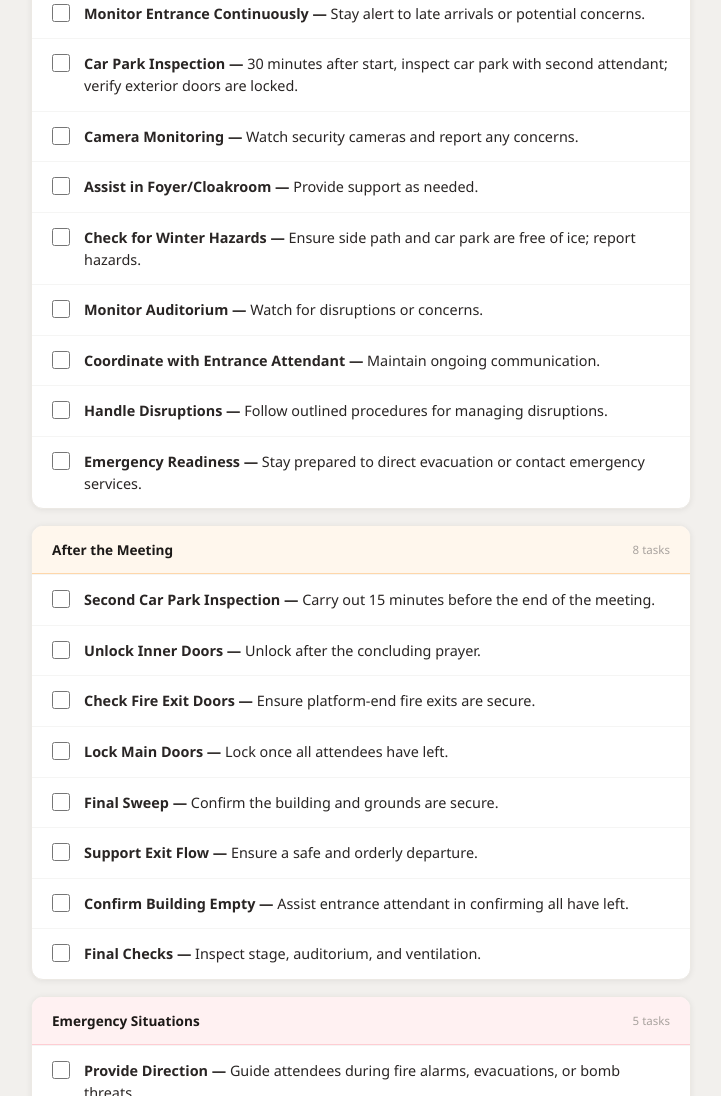
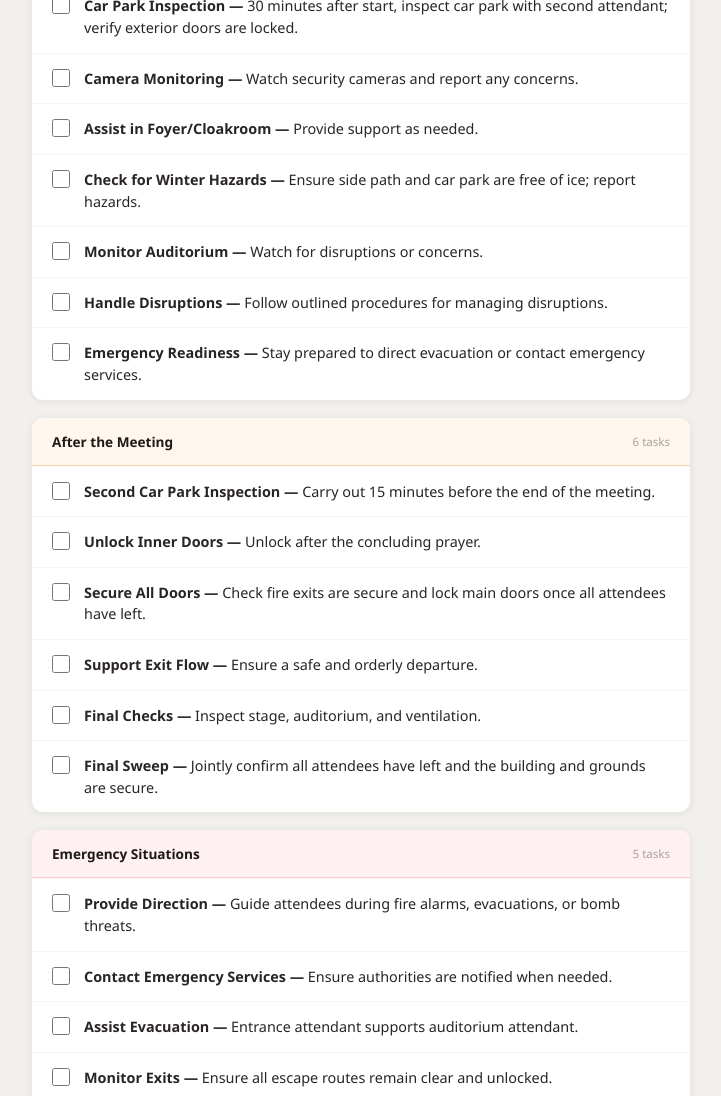
Before and after one commit to process5x1/Duty-Attendants-Checklist, a plain HTML site: page index.html in a window 1280 px wide. Shown: the part 1704-2800 px from the top of the page, without its empty margins (279-1000 px from the left). Drawn offline with Linux system fonts and the light colour scheme.

Commit message:
Combine similar points — 40 tasks down to 35

```diff
--- a/index.html
+++ b/index.html
@@ -168,8 +168,7 @@
     { text: "Main Door — Open the main door and use fob to turn off the alarm.",                                                             role: "both",       phase: "before" },
     { text: "Lights & Emergency Door — Turn on all lights and check the emergency door is not blocked.",                                     role: "both",       phase: "before" },
     { text: "Car Park — Make sure the car park is being used properly.",                                                                     role: "both",       phase: "before", diagram: "carpark" },
-    { text: "Assess Intentions — Kindly determine the intentions of unknown persons or those with past concerns.",                           role: "entrance",   phase: "before" },
-    { text: "Deny Entry if Needed — Do not allow entry to aggressive or intoxicated individuals.",                                           role: "entrance",   phase: "before" },
+    { text: "Entry Management — Assess intentions of unknown persons; deny access to anyone aggressive or intoxicated.",                     role: "entrance",   phase: "before" },
     { text: "Coordinate with Auditorium Attendant — Establish a communication plan before the meeting.",                                     role: "entrance",   phase: "before" },
     { text: "Prepare Equipment — Ensure a torch is available for car park inspections.",                                                     role: "entrance",   phase: "before" },
     { text: "Warm Welcome — Greet attendees warmly and help newcomers find seating.",                                                        role: "auditorium", phase: "before" },
@@ -177,10 +176,10 @@
     { text: "Check Auditorium Conditions — Inspect stage, heating, and ventilation.",                                                        role: "auditorium", phase: "before" },
 
     // ── Before, During & After ───────────────────────────────────────────────
-    { text: "Entrance Monitor — Stay at the entrance and watch those approaching.",                                                          role: "entrance",   phase: "before-during-after" },
+    { text: "Entrance Monitor — Stay alert at all times; watch for late arrivals, approaching individuals, and potential concerns.",         role: "entrance",   phase: "before-during-after" },
     { text: "Unattended Entrance — Lock the door or get another EA to cover; never leave it empty.",
              note: "Never use a door stopper as a substitute — the door must be locked or actively monitored.",                             role: "entrance",   phase: "before-during-after" },
-    { text: "Maintain Communication — Keep each other informed of any concerns.",                                                            role: "both",       phase: "before-during-after" },
+    { text: "Maintain Communication — Keep each other informed of concerns throughout the meeting.",                                         role: "both",       phase: "before-during-after" },
     { text: "Observe Behaviour — Watch for signs of distress, intoxication, or aggression.",                                                role: "both",       phase: "before-during-after" },
     { text: "Follow Security Protocols — Apply Handling Disruptions and Serious Security Concerns procedures.",                             role: "both",       phase: "before-during-after" },
     { text: "Stay Visible and Approachable — Maintain a calm, reassuring presence.",                                                        role: "both",       phase: "before-during-after" },
@@ -188,25 +187,21 @@
     // ── During ──────────────────────────────────────────────────────────────
     { text: "Inner Door — Close the inner door 5 minutes after the meeting starts.",
              note: "Outer doors must remain unlocked at all times for emergency access.",                                                   role: "entrance",   phase: "during" },
-    { text: "Monitor Entrance Continuously — Stay alert to late arrivals or potential concerns.",                                            role: "entrance",   phase: "during" },
     { text: "Car Park Inspection — 30 minutes after start, inspect car park with second attendant; verify exterior doors are locked.",       role: "entrance",   phase: "during" },
     { text: "Camera Monitoring — Watch security cameras and report any concerns.",                                                           role: "entrance",   phase: "during" },
     { text: "Assist in Foyer/Cloakroom — Provide support as needed.",                                                                       role: "entrance",   phase: "during" },
     { text: "Check for Winter Hazards — Ensure side path and car park are free of ice; report hazards.",                                    role: "entrance",   phase: "during" },
     { text: "Monitor Auditorium — Watch for disruptions or concerns.",                                                                      role: "auditorium", phase: "during" },
-    { text: "Coordinate with Entrance Attendant — Maintain ongoing communication.",                                                         role: "auditorium", phase: "during" },
     { text: "Handle Disruptions — Follow outlined procedures for managing disruptions.",                                                     role: "auditorium", phase: "during" },
     { text: "Emergency Readiness — Stay prepared to direct evacuation or contact emergency services.",                                       role: "auditorium", phase: "during" },
 
     // ── After ───────────────────────────────────────────────────────────────
     { text: "Second Car Park Inspection — Carry out 15 minutes before the end of the meeting.",                                             role: "entrance",   phase: "after" },
     { text: "Unlock Inner Doors — Unlock after the concluding prayer.",                                                                     role: "entrance",   phase: "after" },
-    { text: "Check Fire Exit Doors — Ensure platform-end fire exits are secure.",                                                           role: "entrance",   phase: "after" },
-    { text: "Lock Main Doors — Lock once all attendees have left.",                                                                         role: "entrance",   phase: "after" },
-    { text: "Final Sweep — Confirm the building and grounds are secure.",                                                                   role: "entrance",   phase: "after" },
+    { text: "Secure All Doors — Check fire exits are secure and lock main doors once all attendees have left.",                             role: "entrance",   phase: "after" },
     { text: "Support Exit Flow — Ensure a safe and orderly departure.",                                                                     role: "auditorium", phase: "after" },
-    { text: "Confirm Building Empty — Assist entrance attendant in confirming all have left.",                                               role: "auditorium", phase: "after" },
     { text: "Final Checks — Inspect stage, auditorium, and ventilation.",                                                                   role: "auditorium", phase: "after" },
+    { text: "Final Sweep — Jointly confirm all attendees have left and the building and grounds are secure.",                               role: "both",       phase: "after" },
 
     // ── Emergency ────────────────────────────────────────────────────────────
     { text: "Provide Direction — Guide attendees during fire alarms, evacuations, or bomb threats.",                                        role: "both",       phase: "emergency" },
```
